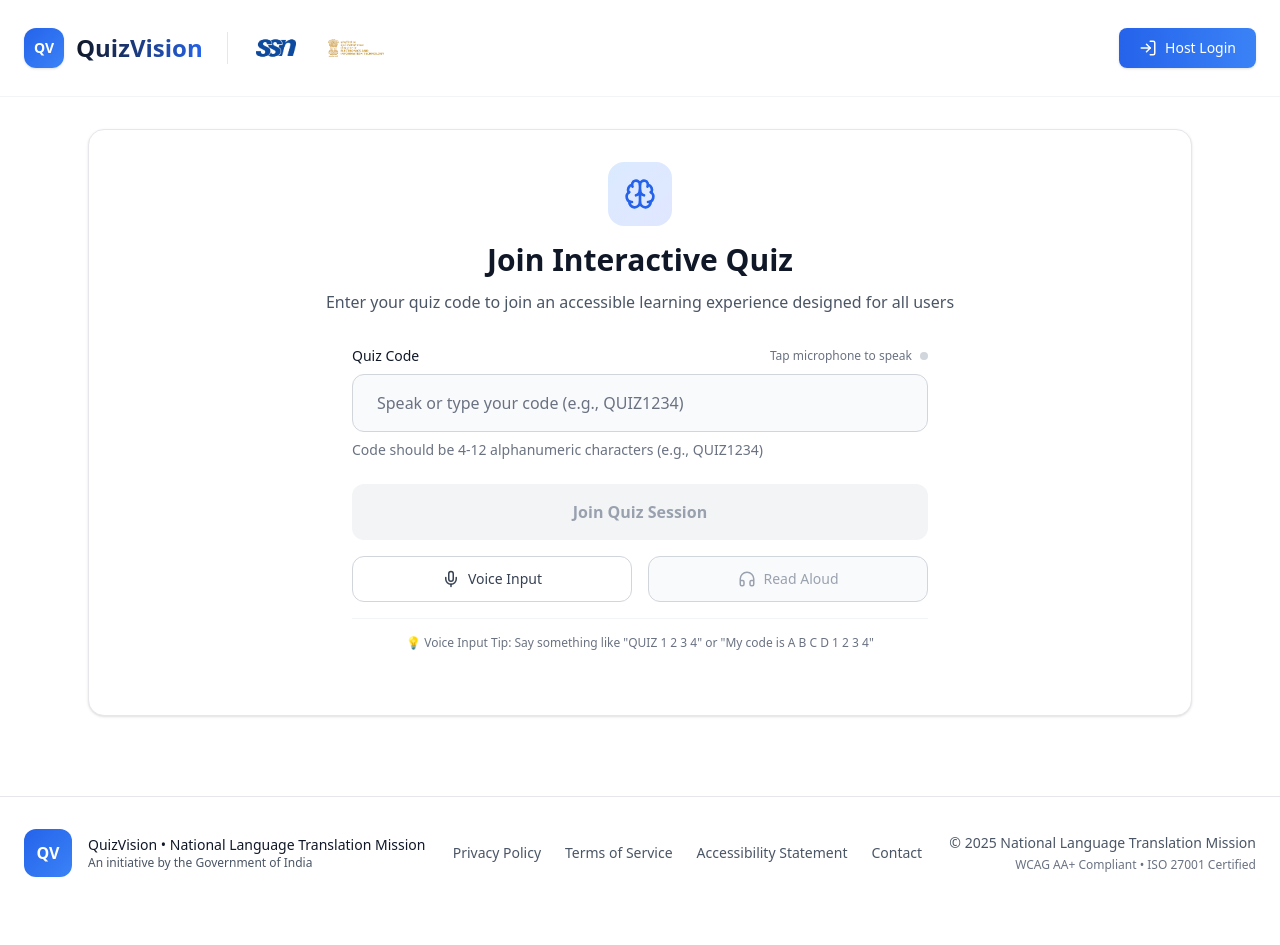
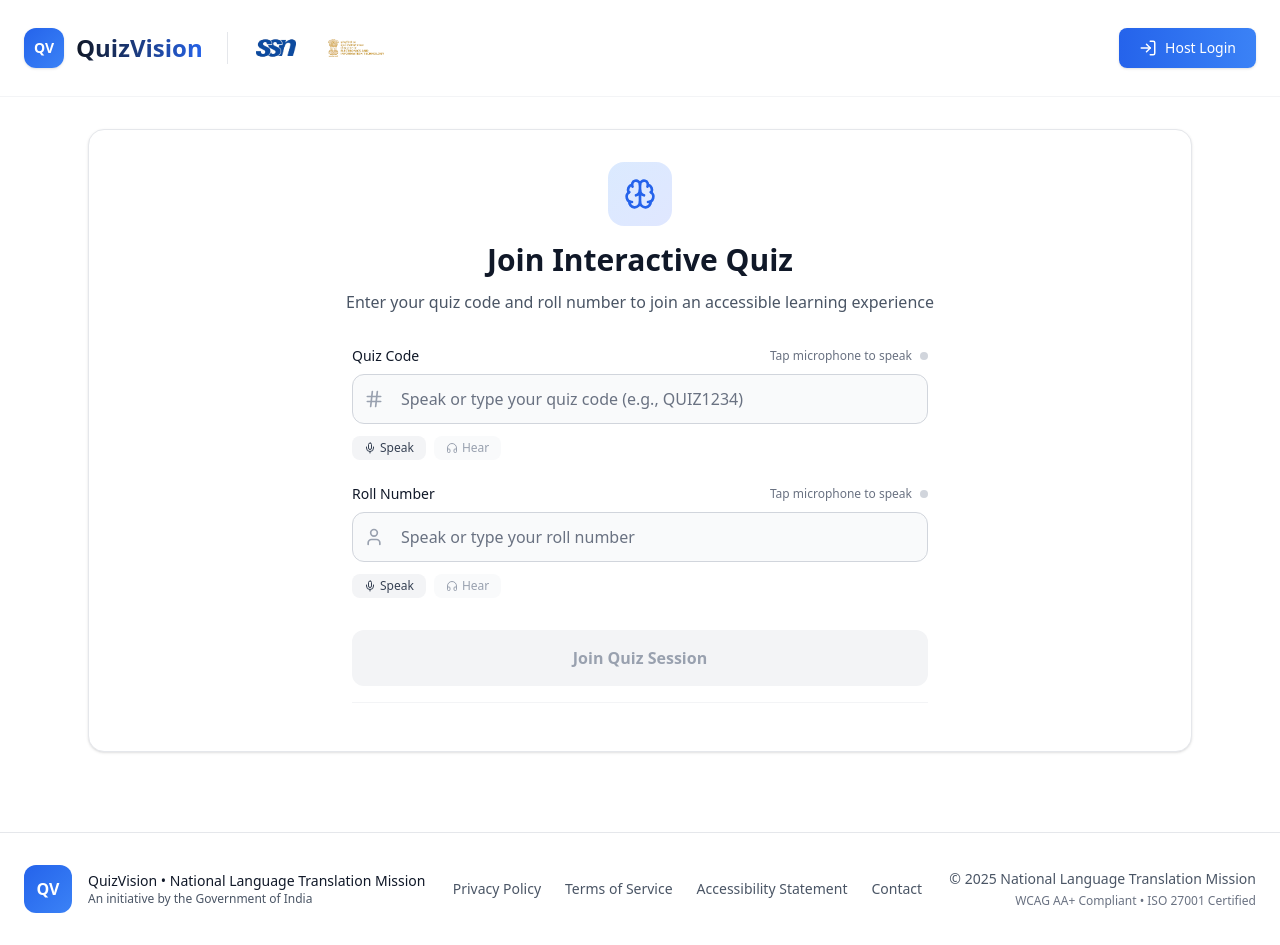
Before and after one commit to baggie11/Quiz-App-frontend, a React (Vite) app in the folder frontend/: page / in a window 1280 px wide. Before the commit the page ends 909 px from the top, so only its background shows below. Built offline with nearby package versions, Linux system fonts and the light colour scheme.

Commit message:
modified landing page UI

```diff
--- a/frontend/src/pages/LandingPage.tsx
+++ b/frontend/src/pages/LandingPage.tsx
@@ -21,7 +21,9 @@ import {
   Users,
   Award,
   Clock,
-  Brain
+  Brain,
+  User,
+  Hash
 } from 'lucide-react';
 
 interface SpeechRecognitionEvent extends Event {
@@ -47,9 +49,13 @@ declare global {
 
 const QuizVision: React.FC = () => {
   const [joinCode, setJoinCode] = useState<string>('');
+  const [rollNo, setRollNo] = useState<string>('');
   const [isListening, setIsListening] = useState<boolean>(false);
+  const [isListeningRollNo, setIsListeningRollNo] = useState<boolean>(false);
   const [speechError, setSpeechError] = useState<string>('');
   const [recognizedText, setRecognizedText] = useState<string>('');
+  const [recognizedRollNo, setRecognizedRollNo] = useState<string>('');
+  const [activeInput, setActiveInput] = useState<'code' | 'rollno'>('code');
 
   const recognitionRef = useRef<any>(null);
 
@@ -58,10 +64,21 @@ const QuizVision: React.FC = () => {
     setSpeechError('');
   };
 
-  const startSpeechRecognition = (): void => {
+  const handleRollNoChange = (e: ChangeEvent<HTMLInputElement>) => {
+    setRollNo(e.target.value);
+    setSpeechError('');
+  };
+
+  const startSpeechRecognition = (type: 'code' | 'rollno'): void => {
     // Clear previous errors
     setSpeechError('');
+    if (type === 'code') {
       setRecognizedText('');
+      setActiveInput('code');
+    } else {
+      setRecognizedRollNo('');
+      setActiveInput('rollno');
+    }
 
     // Check browser support
     const SpeechRecognition = window.SpeechRecognition || window.webkitSpeechRecognition;
@@ -70,6 +87,11 @@ const QuizVision: React.FC = () => {
       setSpeechError('Speech recognition is not supported in your browser. Please try Chrome or Edge.');
       alert('Speech recognition is not supported in your browser. Please try Chrome or Edge.');
       return;
+    }
+
+    // Stop any existing recognition
+    if (recognitionRef.current) {
+      recognitionRef.current.stop();
     }
 
     // Initialize speech recognition
@@ -83,8 +105,13 @@ const QuizVision: React.FC = () => {
 
     // Event handlers
     recognitionRef.current.onstart = () => {
+      if (type === 'code') {
         setIsListening(true);
         speak("Listening for quiz code...");
+      } else {
+        setIsListeningRollNo(true);
+        speak("Listening for roll number...");
+      }
     };
 
     recognitionRef.current.onresult = (event: SpeechRecognitionEvent) => {
@@ -93,7 +120,8 @@ const QuizVision: React.FC = () => {
 
       console.log(`Recognized: ${transcript}, Confidence: ${confidence}`);
 
-      // Process the recognized text
+      if (type === 'code') {
+        // Process the recognized text for quiz code
         let processedText = transcript
           .toUpperCase()
           .replace(/\s+/g, '') // Remove spaces
@@ -113,11 +141,29 @@ const QuizVision: React.FC = () => {
         setRecognizedText(transcript);
         setJoinCode(processedText);
         speak(`Code recognized: ${processedText.split('').join(' ')}`);
+      } else {
+        // Process for roll number (typically numbers only, but can include letters)
+        let processedRollNo = transcript
+          .toUpperCase()
+          .replace(/\s+/g, '') // Remove spaces
+          .trim();
+
+        // Clean up common spoken patterns
+        processedRollNo = processedRollNo
+          .replace(/ROLL\s*(NUMBER\s*)?/gi, '') // Remove "roll number" from speech
+          .replace(/[^A-Z0-9]/g, '') // Keep only alphanumeric
+          .trim();
+
+        setRecognizedRollNo(transcript);
+        setRollNo(processedRollNo);
+        speak(`Roll number recognized: ${processedRollNo.split('').join(' ')}`);
+      }
     };
 
     recognitionRef.current.onerror = (event: any) => {
       console.error('Speech recognition error:', event.error);
       setIsListening(false);
+      setIsListeningRollNo(false);
 
       switch(event.error) {
         case 'no-speech':
@@ -144,8 +190,9 @@ const QuizVision: React.FC = () => {
 
     recognitionRef.current.onend = () => {
       setIsListening(false);
-      if (!speechError && !recognizedText) {
-        speak("Listening stopped. No code detected.");
+      setIsListeningRollNo(false);
+      if (!speechError && ((type === 'code' && !recognizedText) || (type === 'rollno' && !recognizedRollNo))) {
+        speak("Listening stopped. No input detected.");
       }
     };
 
@@ -154,34 +201,46 @@ const QuizVision: React.FC = () => {
       recognitionRef.current.start();
       // Auto-stop after 10 seconds
       setTimeout(() => {
-        if (isListening && recognitionRef.current) {
+        if ((type === 'code' && isListening) || (type === 'rollno' && isListeningRollNo)) {
+          if (recognitionRef.current) {
             recognitionRef.current.stop();
             speak("Time limit reached. Please try again.");
+          }
         }
       }, 10000);
     } catch (error) {
       console.error('Error starting speech recognition:', error);
       setSpeechError('Failed to start speech recognition. Please try again.');
       setIsListening(false);
+      setIsListeningRollNo(false);
     }
   };
 
   const stopSpeechRecognition = (): void => {
-    if (recognitionRef.current && isListening) {
+    if (recognitionRef.current) {
       try {
         recognitionRef.current.stop();
         setIsListening(false);
+        setIsListeningRollNo(false);
       } catch (error) {
         console.error('Error stopping speech recognition:', error);
       }
     }
   };
 
-  const handleVoiceInput = (): void => {
+  const handleVoiceInputCode = (): void => {
     if (isListening) {
       stopSpeechRecognition();
     } else {
-      startSpeechRecognition();
+      startSpeechRecognition('code');
+    }
+  };
+
+  const handleVoiceInputRollNo = (): void => {
+    if (isListeningRollNo) {
+      stopSpeechRecognition();
+    } else {
+      startSpeechRecognition('rollno');
     }
   };
 
@@ -194,16 +253,33 @@ const QuizVision: React.FC = () => {
     }
   };
 
+  const handleReadRollNo = (): void => {
+    if ('speechSynthesis' in window && rollNo) {
+      const utterance = new SpeechSynthesisUtterance(`Your roll number is ${rollNo.split('').join(' ')}`);
+      utterance.rate = 0.9;
+      utterance.pitch = 1;
+      speechSynthesis.speak(utterance);
+    }
+  };
+
   const handleJoinQuiz = (): void => {
-    if (joinCode) {
+    if (joinCode && rollNo) {
       // Validate code format (alphanumeric, 4-12 characters)
       if (/^[A-Z0-9]{4,12}$/.test(joinCode)) {
-        alert(`Joining quiz: ${joinCode}`);
+        if (/^[A-Z0-9]+$/.test(rollNo)) {
+          alert(`Joining quiz: ${joinCode} with Roll No: ${rollNo}`);
           // Here you would typically redirect or call an API
+        } else {
+          alert('Invalid roll number format. Please enter a valid alphanumeric roll number.');
+          speak("Invalid roll number format detected.");
+        }
       } else {
         alert('Invalid code format. Please enter a valid alphanumeric code.');
         speak("Invalid code format detected.");
       }
+    } else {
+      alert('Please enter both quiz code and roll number.');
+      speak("Both quiz code and roll number are required.");
     }
   };
 
@@ -235,13 +311,14 @@ const QuizVision: React.FC = () => {
                   Join Interactive Quiz
                 </h2>
                 <p className="text-gray-600 max-w-2xl mx-auto">
-                  Enter your quiz code to join an accessible learning experience designed for all users
+                  Enter your quiz code and roll number to join an accessible learning experience
                 </p>
               </div>
 
-              {/* Code Input Section */}
-              <div className="max-w-xl mx-auto mb-8">
-                <div className="mb-6">
+              {/* Input Section */}
+              <div className="max-w-xl mx-auto mb-8 space-y-6">
+                {/* Quiz Code Input */}
+                <div>
                   <div className="flex justify-between items-center mb-2">
                     <label htmlFor="joinCode" className="block text-sm font-medium text-gray-900">
                       Quiz Code
@@ -253,21 +330,26 @@ const QuizVision: React.FC = () => {
                   </div>
 
                   <div className="relative">
+                    <div className="absolute left-3 top-1/2 transform -translate-y-1/2">
+                      <Hash size={20} className="text-gray-400" />
+                    </div>
                     <input
                       type="text"
                       id="joinCode"
                       value={joinCode}
                       onChange={handleJoinCodeChange}
-                      placeholder="Speak or type your code (e.g., QUIZ1234)"
-                      onFocus={() => speak("Enter quiz code")}
-                      className="w-full px-6 py-4 text-base bg-gray-50 border border-gray-300 rounded-xl focus:outline-none focus:ring-2 focus:ring-[#2563eb] focus:border-transparent transition-all text-gray-900 placeholder-gray-500"
+                      placeholder="Speak or type your quiz code (e.g., QUIZ1234)"
+                      onFocus={() => {
+                        speak("Enter quiz code");
+                        setActiveInput('code');
+                      }}
+                      className="w-full pl-12 pr-4 py-3 text-base bg-gray-50 border border-gray-300 rounded-xl focus:outline-none focus:ring-2 focus:ring-[#2563eb] focus:border-transparent transition-all text-gray-900 placeholder-gray-500"
                       aria-label="Quiz join code input"
-                      aria-describedby="code-help speech-error"
+                      aria-describedby="code-help"
                     />
                     {joinCode && (
-                      <div className="absolute right-4 top-1/2 transform -translate-y-1/2 flex items-center space-x-2">
+                      <div className="absolute right-3 top-1/2 transform -translate-y-1/2">
                         <CheckCircle className="text-emerald-600" size={20} />
-                        <span className="text-sm text-gray-600">Valid</span>
                       </div>
                     )}
                   </div>
@@ -283,27 +365,131 @@ const QuizVision: React.FC = () => {
                     </div>
                   )}
 
-                  {speechError && (
-                    <div className="mt-2 p-2 bg-red-50 rounded-lg border border-red-100" id="speech-error">
-                      <p className="text-xs text-red-700 flex items-center">
-                        <span className="font-medium">Error:</span>
-                        <span className="ml-1">{speechError}</span>
+                  <div className="flex justify-between mt-3">
+                    <div className="flex space-x-2">
+                      <button
+                        onClick={handleVoiceInputCode}
+                        className={`px-3 py-1 text-xs rounded-lg transition-all flex items-center space-x-1 ${
+                          isListening
+                            ? 'bg-red-50 border border-red-200 text-red-600'
+                            : 'bg-gray-100 text-gray-700 hover:bg-gray-200'
+                        }`}
+                        aria-label={isListening ? "Stop listening for code" : "Start voice input for code"}
+                        aria-pressed={isListening}
+                      >
+                        <Mic size={12} />
+                        <span>{isListening ? 'Stop' : 'Speak'}</span>
+                      </button>
+                      <button
+                        onClick={handleReadCode}
+                        disabled={!joinCode}
+                        className={`px-3 py-1 text-xs rounded-lg transition-all flex items-center space-x-1 ${joinCode
+                          ? 'bg-blue-50 text-[#2563eb] hover:bg-blue-100'
+                          : 'bg-gray-50 text-gray-400 cursor-not-allowed'
+                        }`}
+                        aria-label="Read code aloud"
+                      >
+                        <Headphones size={12} />
+                        <span>Hear</span>
+                      </button>
+                    </div>
+                  </div>
+                </div>
+
+                {/* Roll Number Input */}
+                <div>
+                  <div className="flex justify-between items-center mb-2">
+                    <label htmlFor="rollNo" className="block text-sm font-medium text-gray-900">
+                      Roll Number
+                    </label>
+                    <div className="flex items-center space-x-2">
+                      <span className="text-xs text-gray-500">Tap microphone to speak</span>
+                      <div className={`w-2 h-2 rounded-full ${isListeningRollNo ? 'bg-red-500 animate-pulse' : 'bg-gray-300'}`}></div>
+                    </div>
+                  </div>
+
+                  <div className="relative">
+                    <div className="absolute left-3 top-1/2 transform -translate-y-1/2">
+                      <User size={20} className="text-gray-400" />
+                    </div>
+                    <input
+                      type="text"
+                      id="rollNo"
+                      value={rollNo}
+                      onChange={handleRollNoChange}
+                      placeholder="Speak or type your roll number"
+                      onFocus={() => {
+                        speak("Enter roll number");
+                        setActiveInput('rollno');
+                      }}
+                      className="w-full pl-12 pr-4 py-3 text-base bg-gray-50 border border-gray-300 rounded-xl focus:outline-none focus:ring-2 focus:ring-[#2563eb] focus:border-transparent transition-all text-gray-900 placeholder-gray-500"
+                      aria-label="Roll number input"
+                    />
+                    {rollNo && (
+                      <div className="absolute right-3 top-1/2 transform -translate-y-1/2">
+                        <CheckCircle className="text-emerald-600" size={20} />
+                      </div>
+                    )}
+                  </div>
+
+                  {/* Speech recognition feedback */}
+                  {recognizedRollNo && !isListeningRollNo && (
+                    <div className="mt-2 p-2 bg-blue-50 rounded-lg border border-blue-100">
+                      <p className="text-xs text-blue-700 flex items-center">
+                        <Mic size={12} className="mr-1" />
+                        <span className="font-medium">Recognized:</span>
+                        <span className="ml-1">{recognizedRollNo}</span>
                       </p>
                     </div>
                   )}
 
-                  <p className="mt-2 text-sm text-gray-500" id="code-help">
-                    Code should be 4-12 alphanumeric characters (e.g., QUIZ1234)
+                  <div className="flex justify-between mt-3">
+                    <div className="flex space-x-2">
+                      <button
+                        onClick={handleVoiceInputRollNo}
+                        className={`px-3 py-1 text-xs rounded-lg transition-all flex items-center space-x-1 ${
+                          isListeningRollNo
+                            ? 'bg-red-50 border border-red-200 text-red-600'
+                            : 'bg-gray-100 text-gray-700 hover:bg-gray-200'
+                        }`}
+                        aria-label={isListeningRollNo ? "Stop listening for roll number" : "Start voice input for roll number"}
+                        aria-pressed={isListeningRollNo}
+                      >
+                        <Mic size={12} />
+                        <span>{isListeningRollNo ? 'Stop' : 'Speak'}</span>
+                      </button>
+                      <button
+                        onClick={handleReadRollNo}
+                        disabled={!rollNo}
+                        className={`px-3 py-1 text-xs rounded-lg transition-all flex items-center space-x-1 ${rollNo
+                          ? 'bg-blue-50 text-[#2563eb] hover:bg-blue-100'
+                          : 'bg-gray-50 text-gray-400 cursor-not-allowed'
+                        }`}
+                        aria-label="Read roll number aloud"
+                      >
+                        <Headphones size={12} />
+                        <span>Hear</span>
+                      </button>
+                    </div>
+                  </div>
+                </div>
+
+                {speechError && (
+                  <div className="p-3 bg-red-50 rounded-lg border border-red-100">
+                    <p className="text-sm text-red-700">
+                      <span className="font-medium">Error:</span> {speechError}
                     </p>
+                  </div>
+                )}
               </div>
 
               {/* Action Buttons */}
-                <div className="space-y-4">
+              <div className="max-w-xl mx-auto space-y-4">
                 <button
                   onClick={handleJoinQuiz}
-                    disabled={!joinCode}
+                  disabled={!joinCode || !rollNo}
                   onFocus={() => speak("Join quiz session button")}
-                    className={`w-full py-4 rounded-xl font-semibold text-base transition-all ${joinCode
+                  className={`w-full py-4 rounded-xl font-semibold text-base transition-all ${joinCode && rollNo
                     ? 'bg-gradient-to-r from-[#2563eb] to-[#3b82f6] hover:from-[#1d4ed8] hover:to-[#2563eb] text-white shadow-sm hover:shadow transform hover:-translate-y-0.5'
                     : 'bg-gray-100 text-gray-400 cursor-not-allowed'
                   }`}
@@ -311,60 +497,19 @@ const QuizVision: React.FC = () => {
                   Join Quiz Session
                 </button>
 
-                  <div className="grid grid-cols-2 gap-4">
-                    <button
-                      onClick={handleVoiceInput}
-                      className={`py-3 rounded-xl font-medium text-sm transition-all flex items-center justify-center space-x-2 ${
-                        isListening
-                          ? 'bg-red-50 border-2 border-red-300 text-red-600 shadow-sm'
-                          : speechError
-                            ? 'bg-red-50 border border-red-200 text-red-600 hover:border-red-300'
-                            : 'bg-white border border-gray-300 text-gray-700 hover:border-[#2563eb] hover:text-[#2563eb] hover:shadow-sm'
-                      }`}
-                      aria-label={isListening ? "Stop listening" : "Start voice input"}
-                      aria-pressed={isListening}
-                    >
-                      {isListening ? (
-                        <>
-                          <div className="w-2 h-2 bg-red-500 rounded-full animate-pulse"></div>
-                          <span>Stop Listening</span>
-                        </>
-                      ) : (
-                        <>
-                          <Mic size={18} />
-                          <span>Voice Input</span>
-                        </>
-                      )}
-                    </button>
-
-                    <button
-                      onClick={handleReadCode}
-                      disabled={!joinCode}
-                      className={`py-3 rounded-xl font-medium text-sm transition-all flex items-center justify-center space-x-2 ${joinCode
-                        ? 'bg-blue-50 border border-blue-200 text-[#2563eb] hover:border-[#3b82f6] hover:bg-blue-100 hover:shadow-sm'
-                        : 'bg-gray-50 border border-gray-300 text-gray-400 cursor-not-allowed'
-                      }`}
-                      aria-label="Read code aloud"
-                    >
-                      <Headphones size={18} />
-                      <span>Read Aloud</span>
-                    </button>
-                  </div>
-
                 {/* Speech recognition instructions */}
                 <div className="pt-4 border-t border-gray-100">
                   <p className="text-xs text-gray-500 text-center">
-                      {isListening ? (
+                    {(isListening || isListeningRollNo) ? (
                       <span className="text-red-600 font-medium">
-                          🎤 Speak your quiz code now... (Listening for 10 seconds)
+                        🎤 {activeInput === 'code' ? 'Speak your quiz code now...' : 'Speak your roll number now...'} (Listening for 10 seconds)
                       </span>
                     ) : (
                       <>
-                          💡 <span className="font-medium">Voice Input Tip:</span> Say something like "QUIZ 1 2 3 4" or "My code is A B C D 1 2 3 4"
+                        <span className="font-medium"/>
                       </>
                     )}
                   </p>
-                  </div>
                 </div>
               </div>
             </div>
```
Lines whose indentation alone changed are shown as unchanged.
